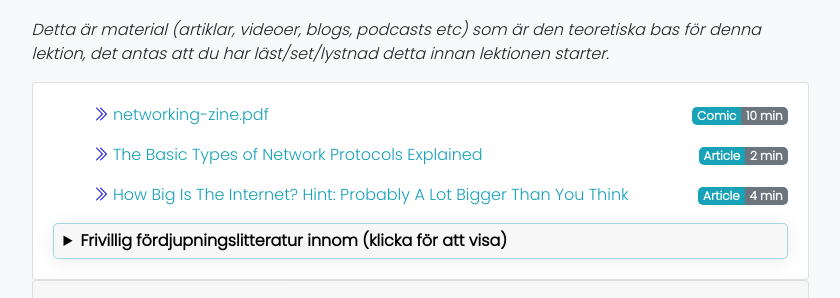
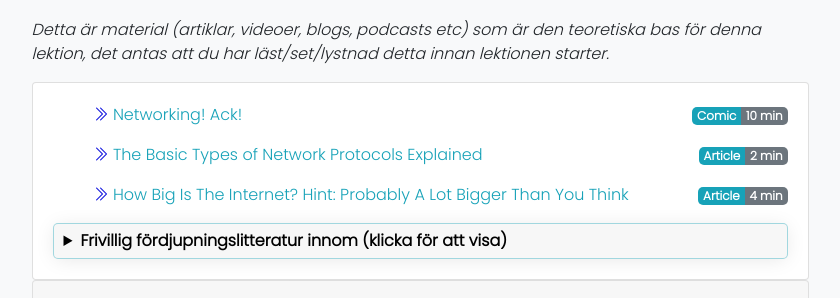
Before and after one commit to PGBSNH20/PGBSNH20-backendweb, a Jekyll site: the page built from lectures/01-introduction.md, in a window 1280 px wide. Shown: the part 712-1010 px from the top of the page, without its empty margins (220-1060 px from the left). Built offline with Jekyll 4.4.1, drawn with Linux system fonts in a browser that asks for light colours; nearby versions of some CDN libraries.

Commit message:
Updates title of link

```diff
--- a/_data/lecture_internet_and_protocols.yml
+++ b/_data/lecture_internet_and_protocols.yml
@@ -9,11 +9,13 @@ optionalLitterateur:
   totalAudioTime: 0
 notInTopic:
   literature:
-  - title: "networking-zine.pdf"
+  - title: "Networking! Ack!"
     url: https://jvns.ca/networking-zine.pdf
     timeType: Comic
     timeMinutes: 10
     timeBadge: info
+    description: >
+      A computer networking zine!
   - title: "The Basic Types of Network Protocols Explained"
     url: https://www.lifewire.com/definition-of-protocol-network-817949
     timeType: Article
```
